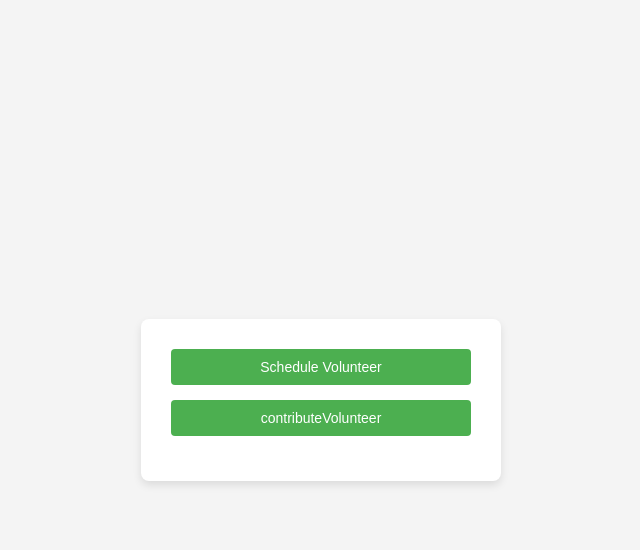
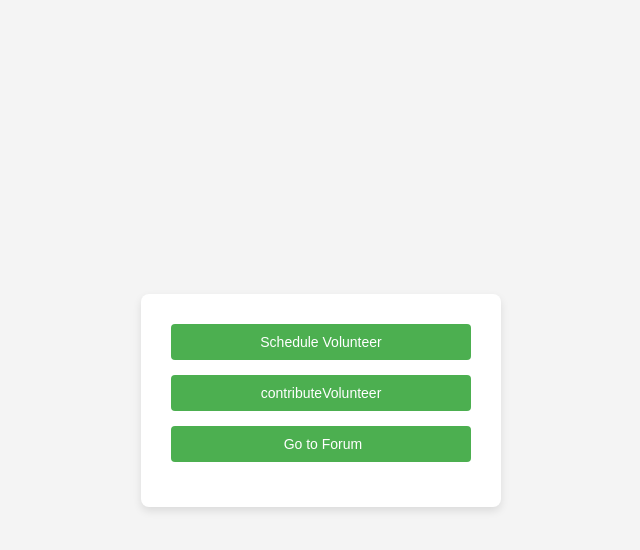
Before and after one commit to MarwaOB/Jm3etna, a Django app: page /volunteerHomepage in a window 1280 px wide. Shown: the top 550 px of the page, without its empty margins (319-959 px from the left). Run offline with Django 5.2, Linux system fonts and the light colour scheme; parts of the project's set-up code (start-up, migrations or seed data) failed here and were passed over.

Commit message:
final version to submit

```diff
--- a/backend/templates/volunteerHomepage.html
+++ b/backend/templates/volunteerHomepage.html
@@ -59,6 +59,12 @@
                 <input type="submit" value="contributeVolunteer">
             </div>
         </form>
+        <form action="{% url 'forum_view' %}" method="POST">
+            {% csrf_token %}
+            <div class="form-group">
+                <input type="submit" value=" Go to Forum">
+            </div>
+        </form>
     </div>
 
 </body>
```
